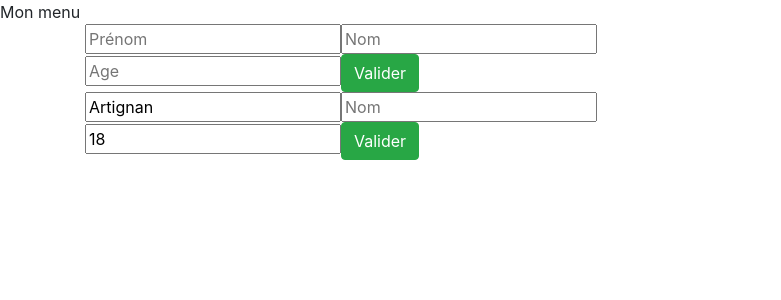
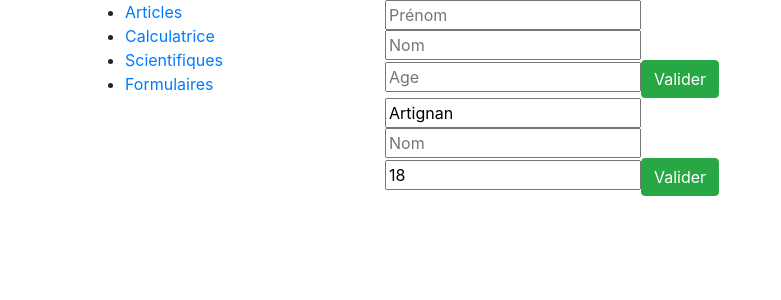
Before and after one commit to guillaume-artignan/CDPI_ANGULAR, an Angular app: page /formulaires in a window 1280 px wide. Shown: the top 300 px of the page, without its empty margins (0-781 px from the left). Built offline with nearby package versions, Linux system fonts and the light colour scheme.

Commit message:
Mise en place menu

```diff
--- a/src/app/menu/menu.component.html
+++ b/src/app/menu/menu.component.html
@@ -1,3 +1,16 @@
-Mon menu
+<div class="container">
+    <div class="row">
+        <div class="col-md-3">
+            <ul>
+                <li><a routerLink="./articles">Articles</a></li>
+                <li><a routerLink="./calculatrice">Calculatrice</a></li>
+                <li><a routerLink="./scientifiques">Scientifiques</a></li>
+                <li><a routerLink="./formulaires">Formulaires</a></li>
+            </ul>
+        </div>
+        <div class="col-md-9">
+            <router-outlet></router-outlet>
+        </div>
+    </div>
 
-<router-outlet></router-outlet>
+</div>
```
